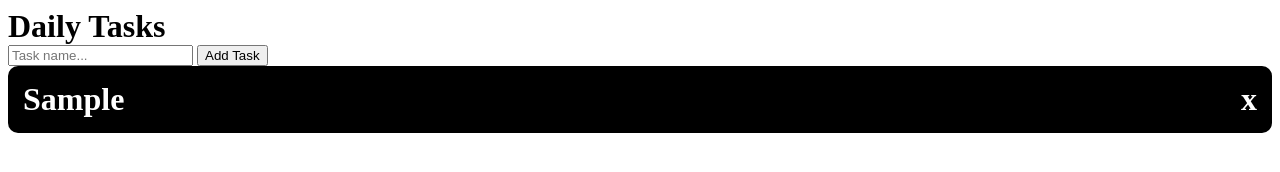
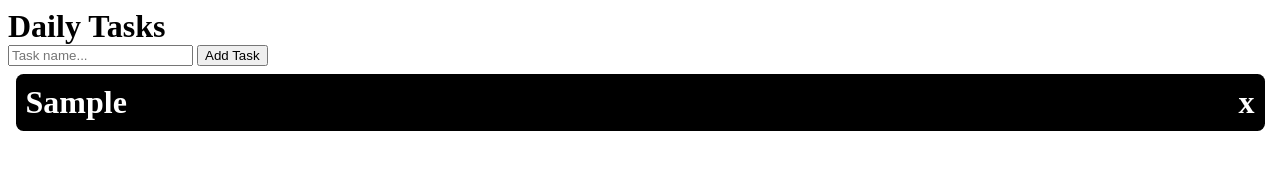
Before and after one commit to lazarnarcis/tasks-app, a plain HTML site: page index.html in a window 1280 px wide. Both pictures are taken after typing "Sample" into the empty fields and a click on the button "Add Task". Drawn offline with Linux system fonts and the light colour scheme.

Commit message:
bug fixes and new updates with localStorage

```diff
--- a/app.css
+++ b/app.css
@@ -5,8 +5,9 @@
 
     background: black;
     color: white;
-    padding: 15px;
-    border-radius: 10px;
+    padding: 10px;
+    border-radius: 7.5px;
+    margin: 7.5px;
 }
 
 h1 {
--- a/app.js
+++ b/app.js
@@ -1,5 +1,7 @@
 let divTasks = document.querySelector("#tasks");
-let tasks = [];
+let tasks = localStorage.getItem("tasks") || [];
+
+if (tasks.length != 0) tasks = JSON.parse(tasks);
 
 function showTasks () {
     divTasks.innerHTML = "";
@@ -10,32 +12,33 @@ function showTasks () {
         divTasks.appendChild(divTask);
         let h1TaskName = document.createElement("h1");
         h1TaskName.id = "taskName";
-        h1TaskName.innerHTML = tasks[i].name;
+        h1TaskName.innerHTML = tasks[i];
         divTask.appendChild(h1TaskName);
         let h1DeleteTask = document.createElement("h1");
         h1DeleteTask.id = "deleteTask";
         h1DeleteTask.innerHTML = "x";
         h1DeleteTask.addEventListener("click", () => {
             tasks.splice(tasks.indexOf(tasks[i]), 1);
+            localStorage.setItem("tasks", JSON.stringify(tasks));
             showTasks();
         });
         h1DeleteTask.addEventListener("mouseenter", () => {
-            document.querySelector(".task" + tasks[i]).style.backgroundColor = "red";
+            divTask.style.backgroundColor = "red";
         });
         h1DeleteTask.addEventListener("mouseleave", () => {
-            document.querySelector(".task" + tasks[i]).style.backgroundColor = "black";
+            divTask.style.backgroundColor = "black";
         });
         divTask.appendChild(h1DeleteTask);
     }
 }
 
+showTasks();
+
 function addTasks () {
     let input = document.querySelector("#addTask");
     let inputValue = input.value;
-    let task = {
-        name: inputValue
-    };
-    tasks = [task, ...tasks];
+    tasks = [inputValue, ...tasks];
+    localStorage.setItem("tasks", JSON.stringify(tasks));
     showTasks();
     input.value = '';
 }
--- a/index.html
+++ b/index.html
@@ -4,7 +4,7 @@
     <meta charset="UTF-8">
     <meta http-equiv="X-UA-Compatible" content="IE=edge">
     <meta name="viewport" content="width=device-width, initial-scale=1.0">
-    <title>Document</title>
+    <title>Tasks app</title>
     <link rel="stylesheet" href="app.css">
 </head>
 <body>
```
